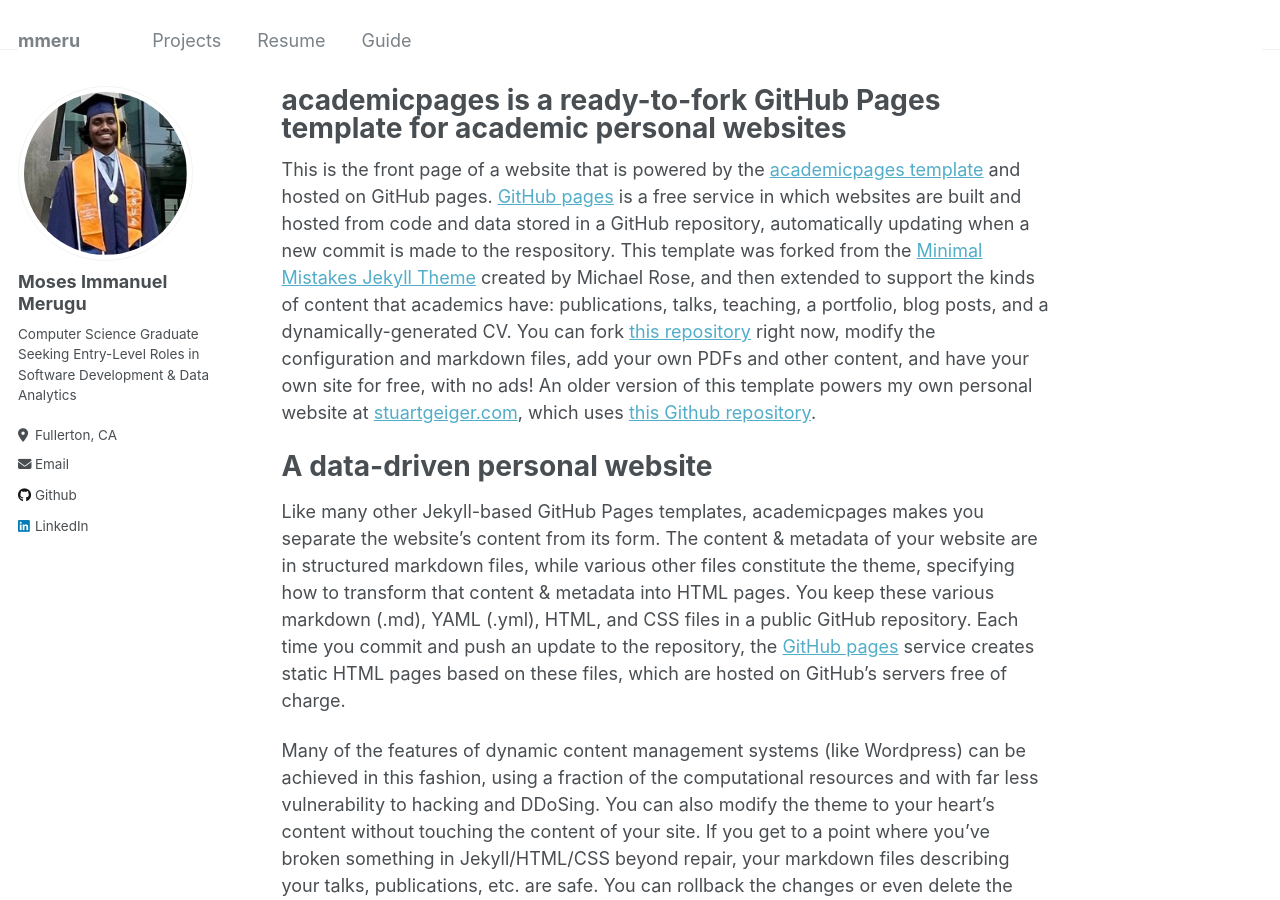
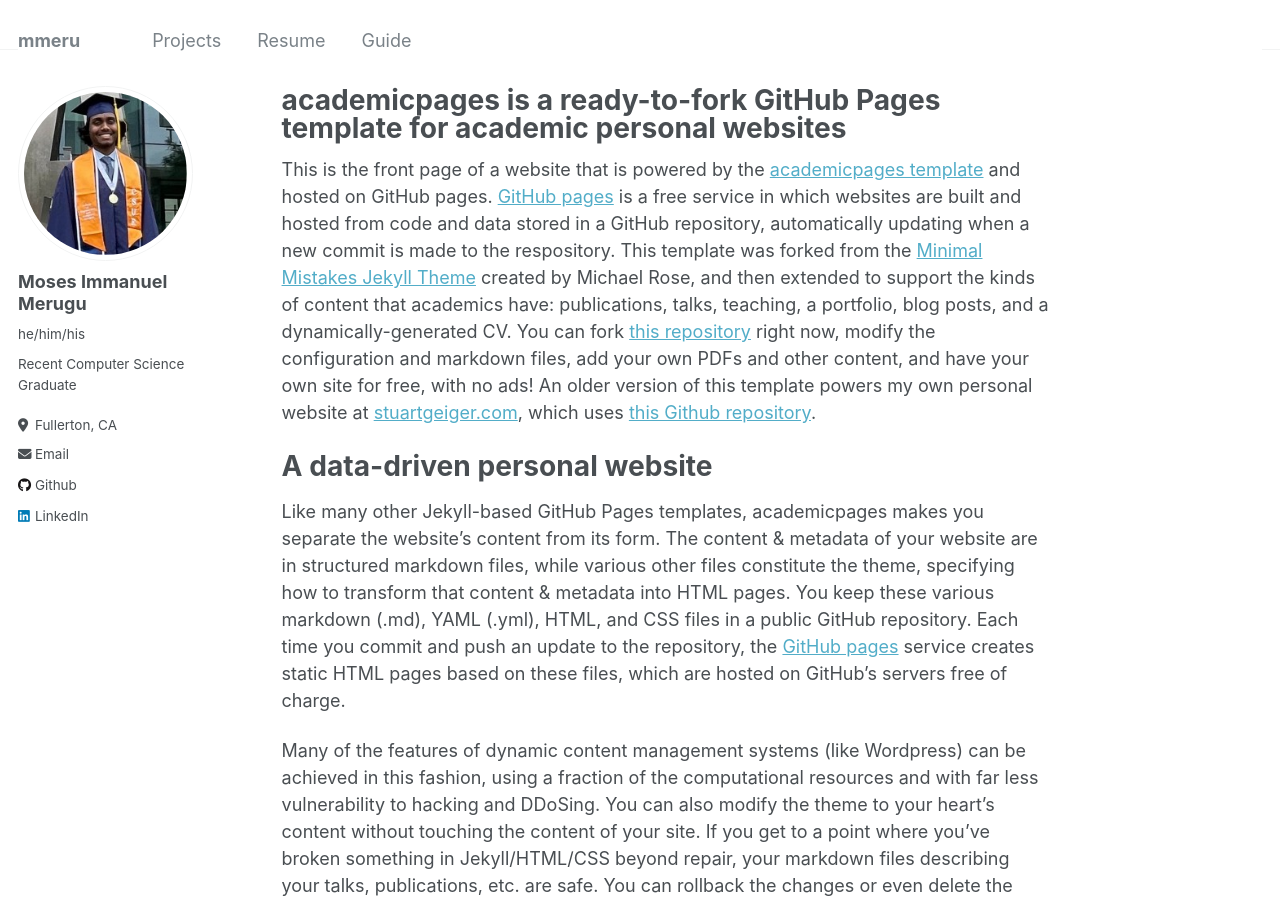
Before and after one commit to mmeru/mmeru.github.io, a Jekyll site: the page built from _pages/about.md, in a window 1280 px wide and 900 px high. Built offline with Jekyll 4.4.1, drawn with Linux system fonts in a browser that asks for light colours.

Commit message:
Update _config.yml

```diff
--- a/_config.yml
+++ b/_config.yml
@@ -11,7 +11,7 @@ locale                   : "en-US"
 title                    : "mmeru"
 title_separator          : "-"
 name                     : &name "Moses Immanuel Merugu"
-description              : &description "Recent graduate of Computer Science"
+description              : &description "Personal Website"
 url                      : https://mmeru.github.io # the base hostname & protocol for your site e.g. "https://mmistakes.github.io"
 baseurl                  : "" # the subpath of your site, e.g. "/blog"
 repository               : "mmeru/mmeru.github.io"
@@ -23,10 +23,8 @@ author:
   # Biographic information
   avatar           : "1704345819126.jpg"
   name             : "Moses Immanuel Merugu"
-  pronouns         : # example: "she/her"
-  bio              : |
-                  Computer Science Graduate
-                  Seeking Entry-Level Roles in Software Development & Data Analytics
+  pronouns         : "he/him/his"
+  bio              : "Recent Computer Science Graduate"
   location         : "Fullerton, CA"
   employer         : #
   uri              : # URL
```
